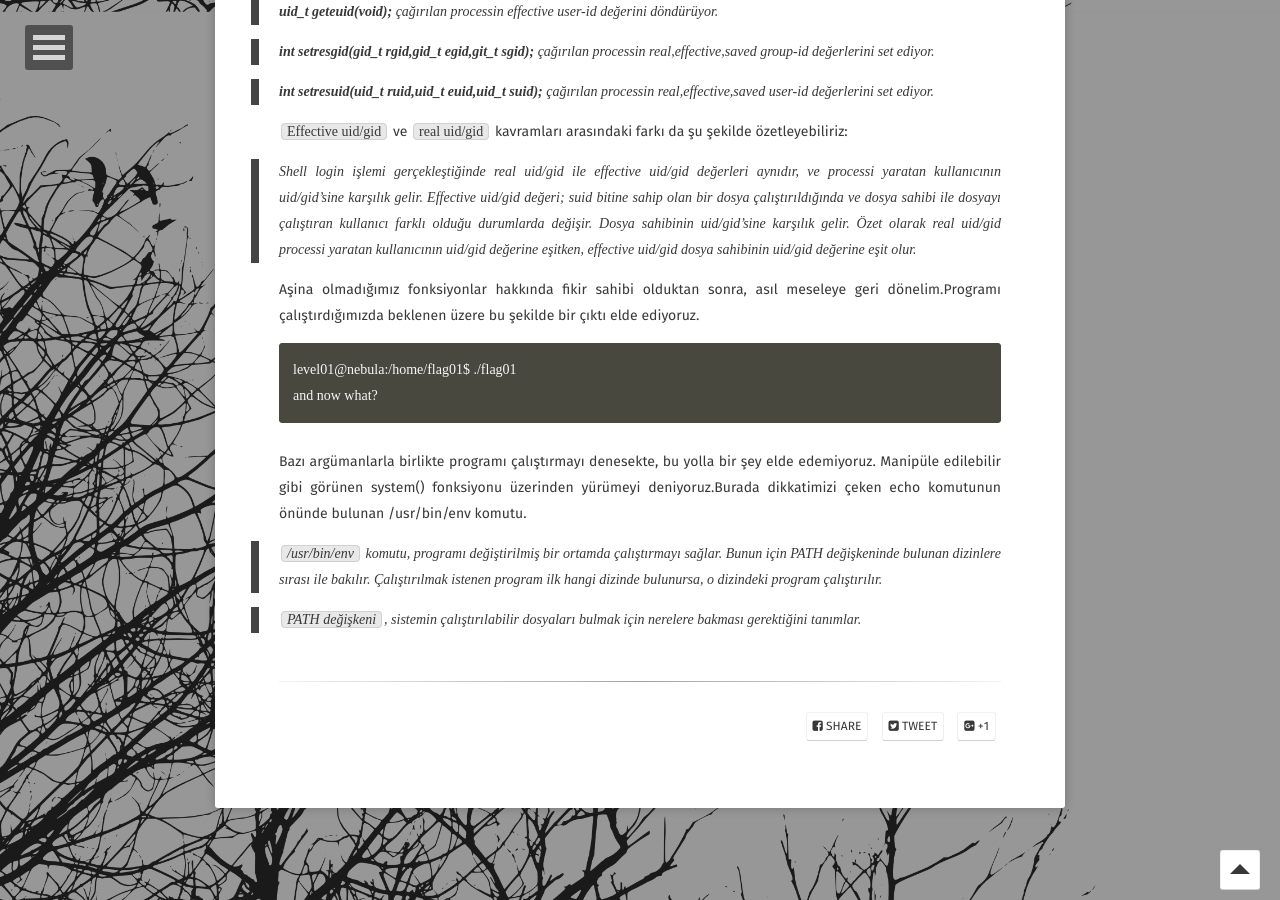
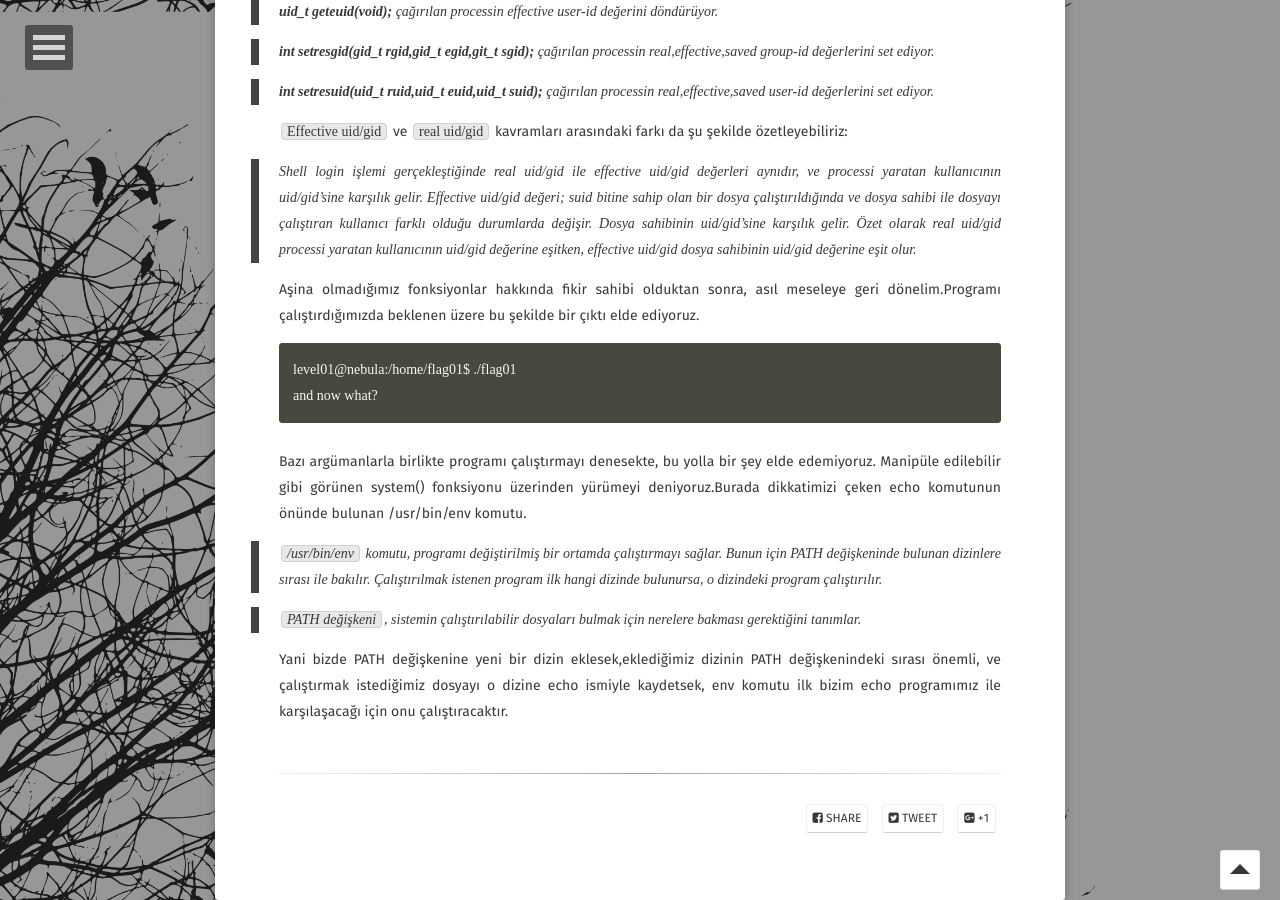
Before and after one commit to burcudemiralp/burcudemiralp.github.io, a Jekyll site: the page built from _posts/2018-02-23-nebula-writeup.md, in a window 1280 px wide and 900 px high, scrolled down 1788 px. Built offline with Jekyll 4.4.1, drawn with Linux system fonts in a browser that asks for light colours; some web fonts are replaced; some of the changed text lies outside the part shown.

Commit message:
Update 2018-02-23-nebula-writeup.md

```diff
--- a/_posts/2018-02-23-nebula-writeup.md
+++ b/_posts/2018-02-23-nebula-writeup.md
@@ -22,7 +22,7 @@ Dosyaları incelediğimizde ELF türünde olduklarını görüyoruz. Dosyalardan
     Congrats, now run getflag to get your flag !
     flag00@nebula:~$
 {% endraw %}
-flag değerini elde edebilmek için `getflag` dosyasını çalıştırmamız gerektiği bilgisine erişiyoruz.
+flag değerini elde edebilmek için getflag dosyasını çalıştırmamız gerektiği bilgisine erişiyoruz.
 {% raw %}
     flag00@nebula:~$ find / -name getflag
     /bin/getflag
@@ -80,3 +80,5 @@ Bazı argümanlarla birlikte programı çalıştırmayı denesekte, bu yolla bir
 > `/usr/bin/env` komutu, programı değiştirilmiş bir ortamda çalıştırmayı sağlar. Bunun için PATH değişkeninde bulunan dizinlere sırası ile bakılır. Çalıştırılmak istenen program ilk hangi dizinde bulunursa, o dizindeki program çalıştırılır.
 
 > `PATH değişkeni`, sistemin çalıştırılabilir dosyaları bulmak için nerelere bakması gerektiğini tanımlar.
+
+Yani bizde PATH değişkenine yeni bir dizin eklesek,eklediğimiz dizinin PATH değişkenindeki sırası önemli, ve çalıştırmak istediğimiz dosyayı o dizine echo ismiyle kaydetsek, env komutu ilk bizim echo programımız ile karşılaşacağı için onu çalıştıracaktır.
```
